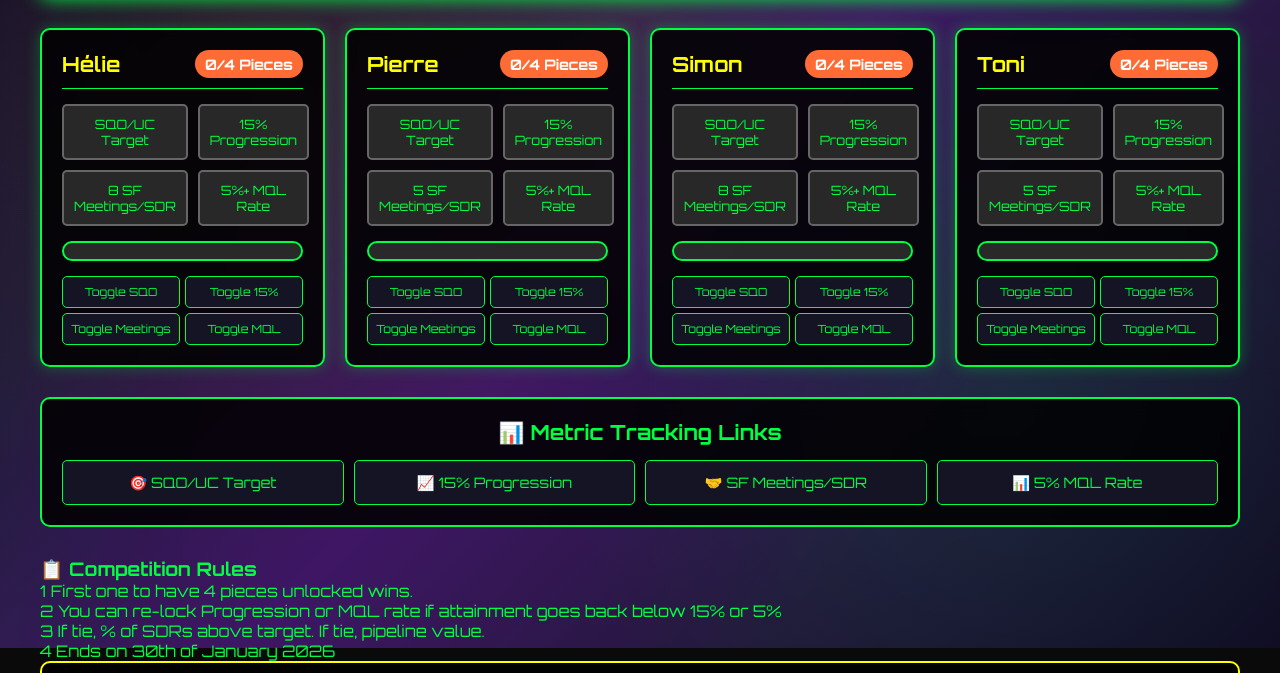
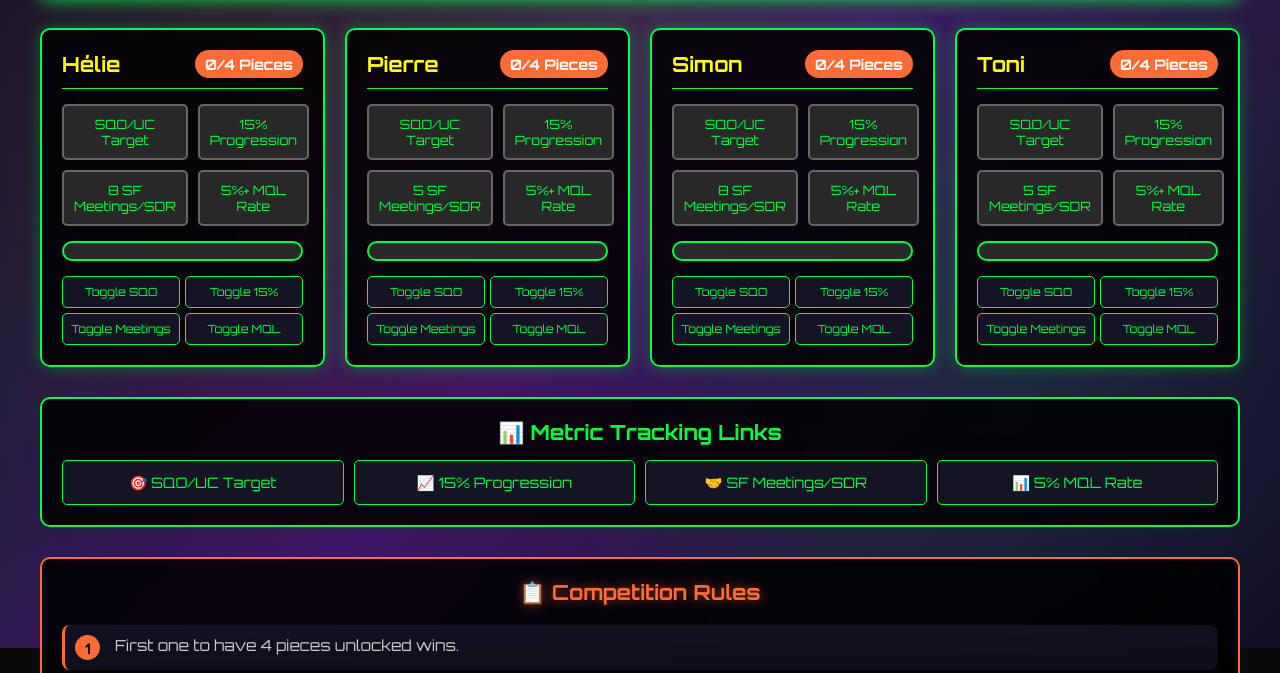
Before and after one commit to thomasludovic01/ManagerSPIFF, a plain HTML site: page index.html in a window 1280 px wide. Shown: the part 152-825 px from the top of the page. Drawn offline with Linux system fonts and the light colour scheme.

Commit message:
Update style.css

```diff
--- a/style.css
+++ b/style.css
@@ -382,6 +382,80 @@ body {
     box-shadow: 0 0 10px rgba(205, 127, 50, 0.3);
 }
 
+/* Rules Section */
+.rules-section {
+    background: rgba(0, 0, 0, 0.85);
+    border: 2px solid #ff6b35;
+    border-radius: 10px;
+    padding: 20px;
+    margin-bottom: 30px;
+    backdrop-filter: blur(10px);
+}
+
+.rules-section h3 {
+    color: #ff6b35;
+    text-align: center;
+    margin-bottom: 20px;
+    font-size: 1.3em;
+    text-shadow: 0 0 10px rgba(255, 107, 53, 0.5);
+}
+
+.rules-content {
+    display: flex;
+    flex-direction: column;
+    gap: 12px;
+}
+
+.rule-item {
+    display: flex;
+    align-items: flex-start;
+    gap: 15px;
+    padding: 10px;
+    background: rgba(26, 26, 46, 0.6);
+    border-radius: 8px;
+    border-left: 3px solid #ff6b35;
+    transition: all 0.2s ease;
+}
+
+.rule-item:hover {
+    background: rgba(26, 26, 46, 0.8);
+    transform: translateX(5px);
+}
+
+.rule-number {
+    background: #ff6b35;
+    color: black;
+    width: 25px;
+    height: 25px;
+    border-radius: 50%;
+    display: flex;
+    align-items: center;
+    justify-content: center;
+    font-weight: bold;
+    font-size: 0.9em;
+    flex-shrink: 0;
+}
+
+.rule-text {
+    color: #ccc;
+    font-size: 0.95em;
+    line-height: 1.4;
+    flex: 1;
+}
+
+/* Mobile responsive for rules */
+@media (max-width: 768px) {
+    .rule-item {
+        flex-direction: column;
+        text-align: center;
+        gap: 8px;
+    }
+
+    .rule-number {
+        align-self: center;
+    }
+}
+
 @keyframes prize-glow {
     from {
         transform: scale(1);
```
